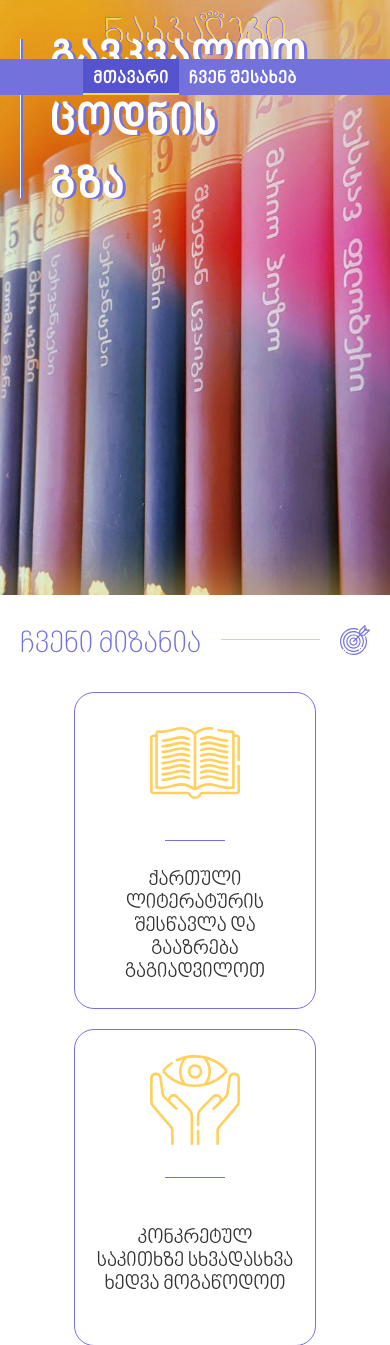
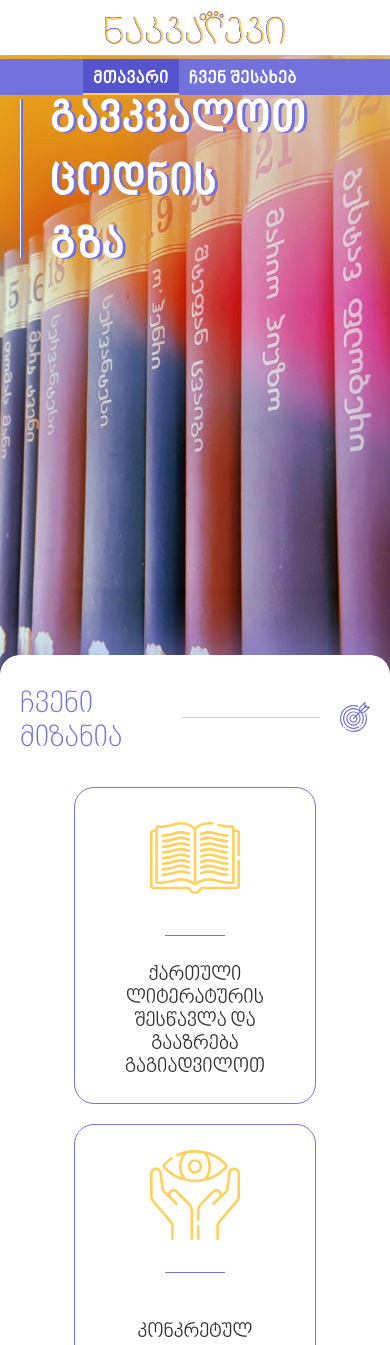
Before and after one commit to tsitokhtsev/nakvalevi, a PHP site: page /home in a window 390 px wide. Shown: the top 1345 px of the page. Run offline with PHP 8.4, Linux system fonts and the light colour scheme; style sheets or scripts are compiled from the project's sources; some web fonts are replaced.

Commit message:
about page was rewritten and adapted for tablets and phones

```diff
--- a/about/css/style.css
+++ b/about/css/style.css
@@ -28,7 +28,7 @@
   src: url("../fonts/bpg_nino_mkhedruli_bold.otf") format("truetype");
 }
 
-.navbar-nav-link-about {
+.navbar-link-about {
   padding: 10px 10px 3px 10px;
   border-bottom: 2px solid #ffd15c;
   background: #5553ce;
--- a/about/sass/_navbar.sass
+++ b/about/sass/_navbar.sass
@@ -1,4 +1,4 @@
-.navbar-nav-link-about
+.navbar-link-about
     padding: 10px 10px 3px 10px
     border-bottom: 2px solid $yellow
     background: $purple-dark
--- a/css/style.css
+++ b/css/style.css
@@ -35,13 +35,18 @@
 }
 
 .container {
-  margin: auto;
+  margin: 60px auto 0 auto;
   padding: 20px 60px 70px 60px;
   max-width: 1080px;
-  -webkit-box-shadow: -20px 0px 60px rgba(255, 209, 92, 0.4), 20px 0px 60px rgba(255, 209, 92, 0.4);
-          box-shadow: -20px 0px 60px rgba(255, 209, 92, 0.4), 20px 0px 60px rgba(255, 209, 92, 0.4);
+  -webkit-box-shadow: -10px 0px 60px rgba(151, 149, 255, 0.4), 10px 0px 60px rgba(151, 149, 255, 0.4);
+          box-shadow: -10px 0px 60px rgba(151, 149, 255, 0.4), 10px 0px 60px rgba(151, 149, 255, 0.4);
   background-color: #fff;
   font-family: "BPG Nino Mkhedruli", sans-serif;
+}
+
+.container:first-of-type {
+  border-top-left-radius: 20px;
+  border-top-right-radius: 20px;
 }
 
 /* Landscape phones and portrait tablets */
@@ -95,10 +100,18 @@
   text-align: right;
 }
 
+/* Portrait tablets and small desktops */
+@media screen and (min-width: 768px) and (max-width: 991px) {
+  .title-text {
+    white-space: normal;
+  }
+}
+
 /* Landscape phones and portrait tablets */
 @media screen and (max-width: 767px) {
   .title-text {
     font-size: 40px;
+    white-space: normal;
   }
   .title-hr {
     margin: 0 20px;
@@ -112,6 +125,7 @@
 @media screen and (max-width: 480px) {
   .title-text {
     font-size: 30px;
+    white-space: normal;
   }
   .title-icon {
     height: 30px;
--- a/sass/_interface.sass
+++ b/sass/_interface.sass
@@ -8,12 +8,15 @@
 .section
 
 .container
-    margin: auto
+    margin: 60px auto 0 auto
     padding: 20px 60px 70px 60px
     max-width: 1080px
-    box-shadow: -20px 0px 60px rgba($yellow, 0.4), 20px 0px 60px rgba($yellow, 0.4)
+    box-shadow: -10px 0px 60px rgba($purple-light, 0.4), 10px 0px 60px rgba($purple-light, 0.4)
     background-color: #fff
     +mkh-regular
+    &:first-of-type
+        border-top-left-radius: 20px
+        border-top-right-radius: 20px
 /* Landscape phones and portrait tablets */
 @media screen and (max-width: 767px)
     .container
@@ -46,11 +49,17 @@
     &-icon
         height: 60px
         text-align: right
+/* Portrait tablets and small desktops */
+@media screen and (min-width: 768px) and (max-width: 991px)
+    .title
+        &-text
+            white-space: normal
 /* Landscape phones and portrait tablets */
 @media screen and (max-width: 767px)
     .title
         &-text
             font-size: 40px
+            white-space: normal
         &-hr
             margin: 0 20px
         &-icon
@@ -60,6 +69,7 @@
     .title
         &-text
             font-size: 30px
+            white-space: normal
         &-icon
             height: 30px
 
```
Also changed, not shown: about/index.html (+15 -15 lines), about/sass/_about.sass (line endings or trailing spaces), 2 other files.
